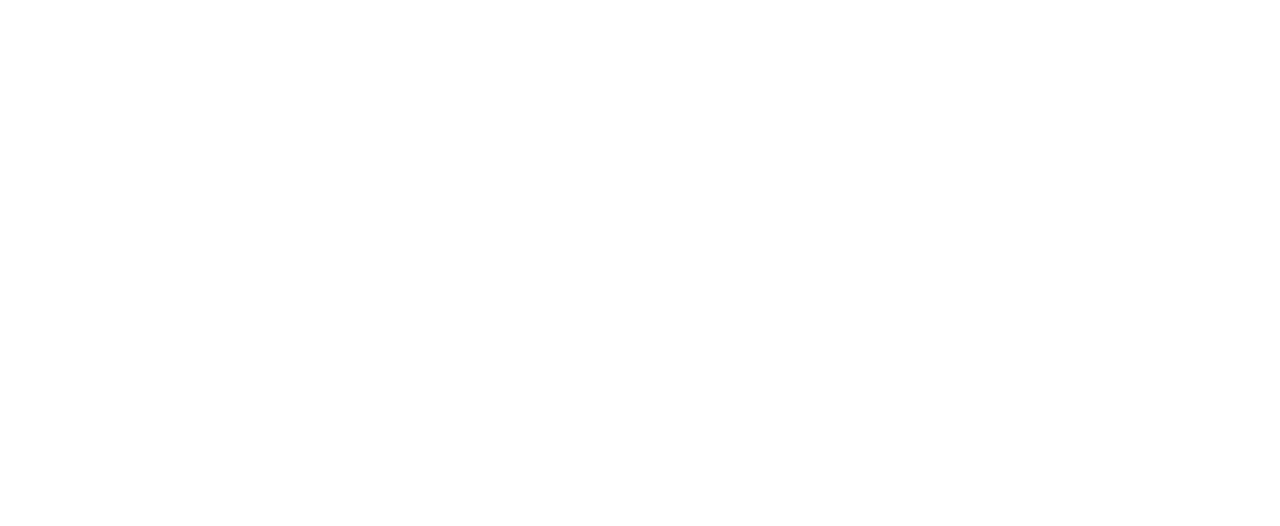
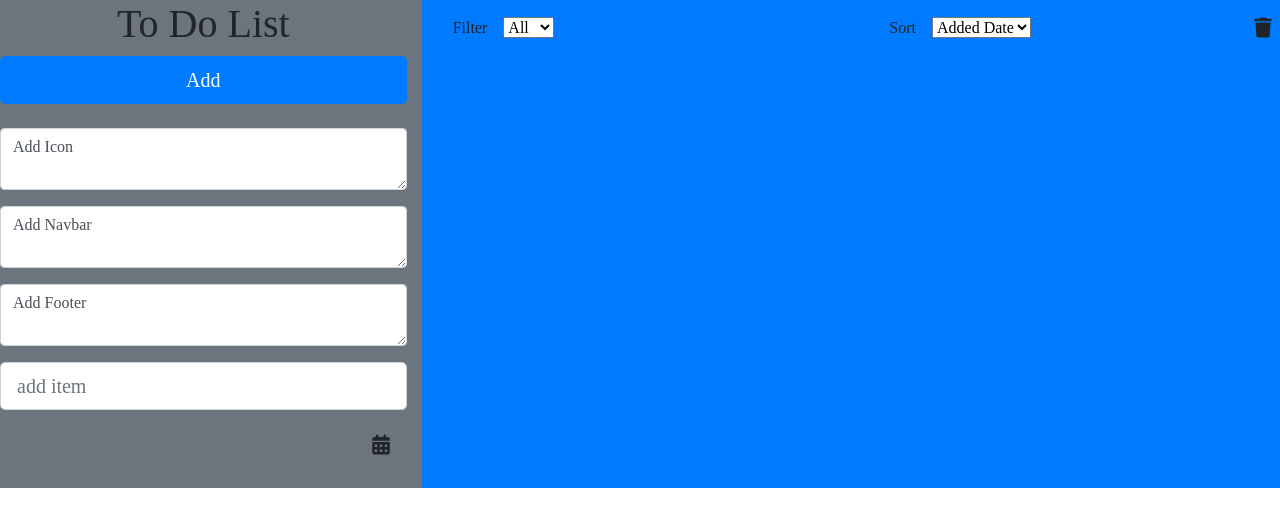
Before and after one commit to Axo49/GenerationA2G1, a plain HTML site: page index.html in a window 1280 px wide. Drawn offline with nearby package versions, Linux system fonts and the light colour scheme; a web font is replaced by a local one.

Commit message:
add list filter

```diff
--- a/index.html
+++ b/index.html
@@ -28,9 +28,54 @@
 
     <!-- /todolist & Filter -->
     <section>
-        <div class="row">
-            <div class="col-md-4">
-
+        <div class="row ">
+            <div class="col-md-4 bg-secondary  ">
+                <h1 class="text-center">To Do List</h1>
+                <button type="button" class="btn btn-primary btn-lg btn-block mb-4">Add</button>
+                <form >
+                   <div class="form-group">
+                         <textarea class="form-control" rows="2">Add Icon</textarea>
+                   </div>
+                   <div class="form-group">
+                        <textarea class="form-control" rows="2">Add Navbar</textarea>
+                   </div>
+                   <div class="form-group">
+                        <textarea class="form-control" rows="2">Add Footer</textarea>
+                   </div>
+                   <div class="form-group">
+                        <input class="form-control form-control-lg" type="text" placeholder="add item ">
+                   </div>
+                   <div class="form-group">
+                    <button type="button" class="btn btn-lg d-flex ml-auto mb-4"><i class="fa-solid fa-calendar-days d-flex flex-row-reverse align-self-end"></i></button>
+                   </div>
+                </form>
+            </div>
+            <div class="col-md-8 bg-primary  ">
+                <div class="row d-flex justify-content-center">
+                    <div class="col-md-6 d-flex align-items-center">
+                        <p class="p-3 mb-0 ">Filter</p>
+                        <div>
+                         <select class="form-select">
+                            <option selected>All</option>
+                            <option value="1">Ari</option>
+                            <option value="2">Ben</option>
+                            <option value="3">Paul</option>
+                         </select>
+                        </div>
+                    </div>
+                    <div class="col-md-5 d-flex align-items-center ">
+                        <p class="p-3 mb-0">Sort</p>
+                        <div>
+                         <select class="form-select ">
+                            <option selected>Added Date</option>
+                            <option value="1">Due Date</option>
+                         </select>
+                        </div>
+                    </div>
+                    <div class="col-md-1 d-flex align-items-center ml-auto">
+                        <button type="button" class="btn btn-lg d-flex  mb-0"><i class="fa-solid fa-trash"></i></button>
+                    </div>
+               </div>
             </div>
         </div>
     </section>
```
